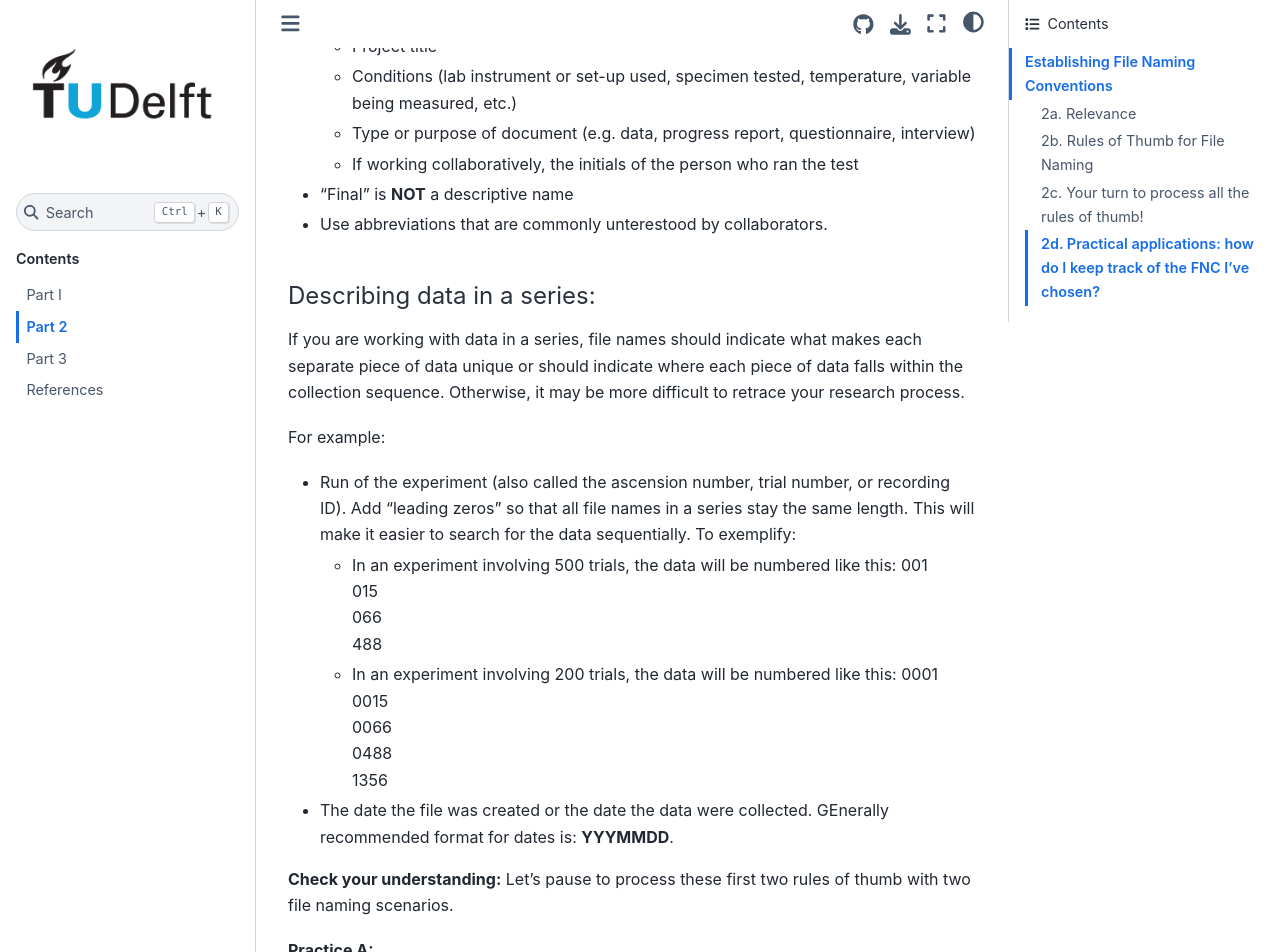
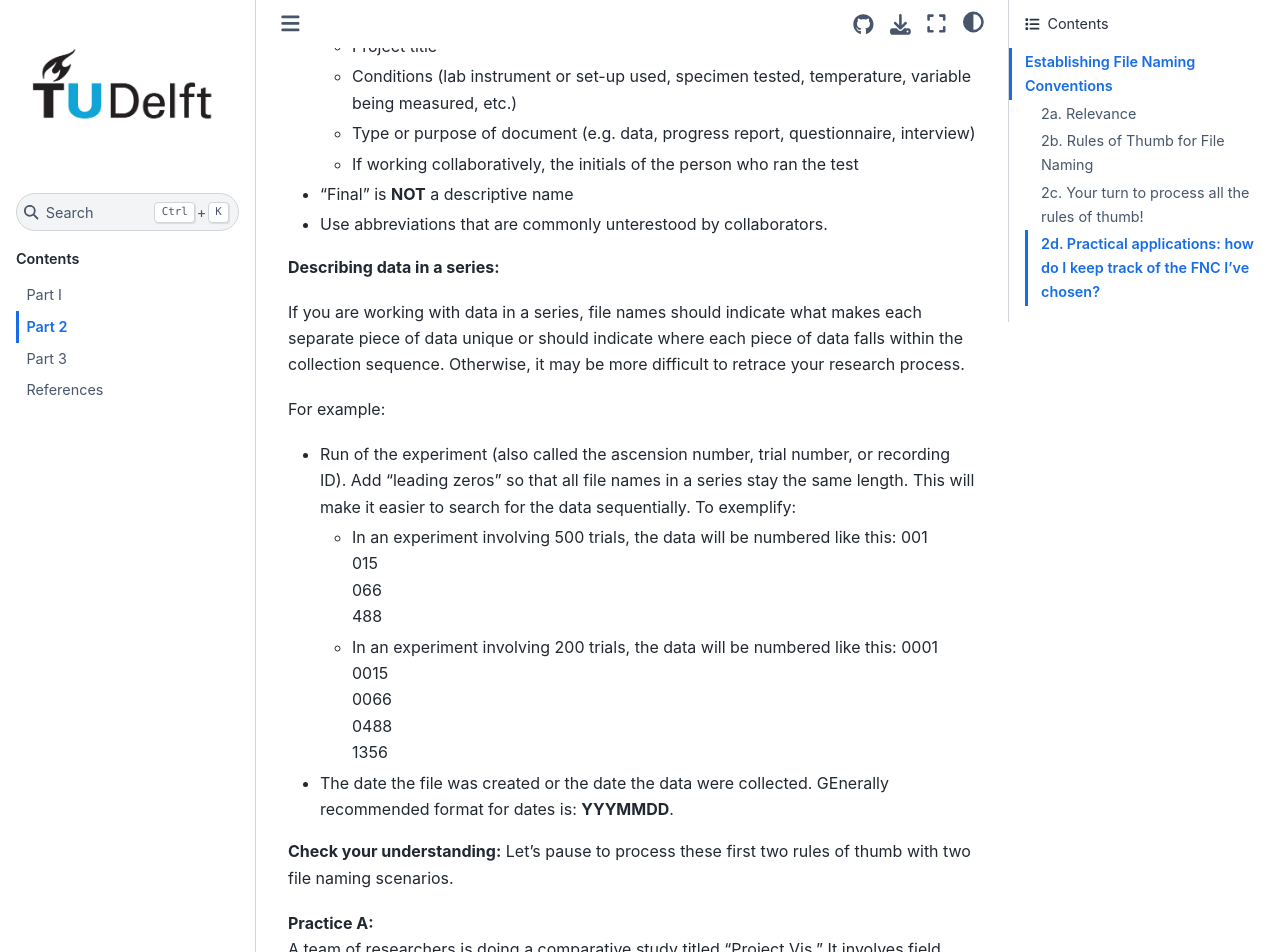
Before and after one commit to Enielen/files-and-folders, a Jupyter Book: the page built from book/part2/part2.md, in a window 1280 px wide and 1400 px high, scrolled down 1490 px. Shown: the top 952 px of the window. Built offline with Jupyter Book 1.0.4 settings and Sphinx 7.4.7 and the Sphinx Book theme 1.1.4, drawn with Linux system fonts in a browser that asks for light colours; comment, search, counter and statistics services are not loaded; some of the changed text lies outside the part shown.

Commit message:
finished part 1 and 2

```diff
--- a/book/part2/part2.md
+++ b/book/part2/part2.md
@@ -42,7 +42,7 @@
 - "Final" is <b>NOT</b> a descriptive name
 - Use abbreviations that are commonly unterestood by collaborators.
 
-#### Describing data in a series:
+<b>Describing data in a series:</b>
 
 If you are working with data in a series, file names should indicate what makes each separate piece of data unique or should indicate where each piece of data falls within the collection sequence. Otherwise, it may be more difficult to retrace your research process.
 
@@ -66,23 +66,42 @@
 <b>Check your understanding:</b>
 Let’s pause to process these first two rules of thumb with two file naming scenarios.
 
+<style>
+.responsive-iframe {
+    position: relative;
+    width: 100%;
+    overflow: hidden;
+    padding-top: 58.5%; /* Adjust this value based on the aspect ratio (height/width * 100) */
+}
+.responsive-iframe iframe {
+    position: absolute;
+    top: 0;
+    left: 0;
+    width: 100%;
+    height: 100%;
+    border: 0;
+}
+</style>
+
 <b>Practice A:</b><br>
 A team of researchers is doing a comparative study titled “Project Vis.” It involves field observations of fish in the Netherlands at different locations and times. They establish this FNC for the datasets they'll collect in the field:
 
 <b>[Project name]_[location of data collection]_[date collected]_[initials of the researcher].file type</b>
 
-<iframe src="https://tudelft.h5p.com/content/1292355873998431047/embed" aria-label="MC Example 1" width="1088" height="637" frameborder="0" allowfullscreen="allowfullscreen" allow="autoplay *; geolocation *; microphone *; camera *; midi *; encrypted-media *"></iframe><script src="https://tudelft.h5p.com/js/h5p-resizer.js" charset="UTF-8"></script>
+<div class="responsive-iframe">
+  <iframe src="https://tudelft.h5p.com/content/1292355873998431047/embed" aria-label="Practice_A"  allowfullscreen="allowfullscreen" allow="autoplay *; geolocation *; microphone *; camera *; midi *; encrypted-media *"></iframe>
+</div>
 <script src="https://tudelft.h5p.com/js/h5p-resizer.js" charset="UTF-8"></script>
+
 
 <b>Practice B:</b><br>
 Practice applying the first two file naming rules of thumb to a research scenario.
-
-<iframe src="https://tudelft.h5p.com/content/1292336852411897787/embed" aria-label="MC Example 1" width="1088" height="637" frameborder="0" allowfullscreen="allowfullscreen" allow="autoplay *; geolocation *; microphone *; camera *; midi *; encrypted-media *"></iframe><script src="https://tudelft.h5p.com/js/h5p-resizer.js" charset="UTF-8"></script>
+<div class="responsive-iframe">
+  <iframe src="https://tudelft.h5p.com/content/1292336852411897787/embed" aria-label="Practice_B"  allowfullscreen="allowfullscreen" allow="autoplay *; geolocation *; microphone *; camera *; midi *; encrypted-media *"></iframe>
+</div>
 <script src="https://tudelft.h5p.com/js/h5p-resizer.js" charset="UTF-8"></script>
 
-#### #3 Further recommendations for your File Naming Convention:
-
-<b>Keep file names short</b><br>
+#### #3 Keep file names short
 - Try to limit names to 32 characters or less. Shorter names are easier to quickly scan to know what the file is. For a visual:
 <center>
 <div style="border: 2px solid #4CAF50; padding: 10px; background-color: #ccff99; border-radius: 10px; display: inline-block; font-weight: bold; font-size: 16px; color: #000;">
@@ -105,15 +124,34 @@
   .&, *%#;()!@$^~'{}[]?<>
 </div></center>
 
-<b>Versioning matters: Track versions of your work</b>
+#### #6 Versioning matters: Track versions of your work
+
+<style>
+  td.image-cell {
+    width: 30%; /* Sets the image cell to 30% of the table width */
+    vertical-align: top; /* Aligns the image to the top */
+  }
+
+  td.text-cell {
+    width: 70%; /* Sets the text cell to 70% of the table width */
+    vertical-align: top; /* Aligns the text to the top */
+    padding-left: 20px; /* Optional: Adds some spacing between image and text */
+  }
+
+  img {
+    width: 100%; /* Ensures the image fills the 30% width of its cell */
+    height: auto; /* Maintains the aspect ratio of the image */
+    display: block;
+  }
+</style>
 
 <table>
   <tr>
-    <td>
-      <img src="../figures/2B_why_versioning_matters.png" alt="Why versioning Matters" width="200"/>
+    <td class="image-cell">
+      <img src="../figures/2B_why_versioning_matters.png" alt="Why versioning Matters"/>
       <p style="font-size: small;"><em>"Why versioning matters" by TU Delft Library - Education Support is licensed under <a href="https://creativecommons.org/licenses/by/4.0/">CC BY 4.0</a></em></p>
     </td>
-    <td>
+    <td class="text-cell">
       <p>Sometimes you may need to keep track of multiple versions or revisions of the same file.<br><br>Without a clear system for versioning, you might forget which version is which (see graphic). This could lead to unfortunate mistakes. For example, for a big class assignment you might submit "Reallyfinal.doc", when you meant to turn in "Finalfinal.doc".</p>
     </td>
   </tr>
@@ -129,18 +167,28 @@
 
 You just learned basic rules of thumb for developing an FNC. Now, take a few minutes to practice applying basic file naming guidelines to three new scenarios.
 
-<iframe src="https://tudelft.h5p.com/content/1292338726732494147/embed" aria-label="MC Example 1" width="1088" height="637" frameborder="0" allowfullscreen="allowfullscreen" allow="autoplay *; geolocation *; microphone *; camera *; midi *; encrypted-media *"></iframe><script src="https://tudelft.h5p.com/js/h5p-resizer.js" charset="UTF-8"></script>
+<div class="responsive-iframe">
+<iframe src="https://tudelft.h5p.com/content/1292338726732494147/embed" aria-label="Scenario_1" allowfullscreen="allowfullscreen" allow="autoplay *; geolocation *; microphone *; camera *; midi *; encrypted-media *"></iframe>
+</div>
 <script src="https://tudelft.h5p.com/js/h5p-resizer.js" charset="UTF-8"></script>
 
-<iframe src="https://tudelft.h5p.com/content/1292338765754228157/embed" aria-label="MC Example 1" width="1088" height="637" frameborder="0" allowfullscreen="allowfullscreen" allow="autoplay *; geolocation *; microphone *; camera *; midi *; encrypted-media *"></iframe><script src="https://tudelft.h5p.com/js/h5p-resizer.js" charset="UTF-8"></script>
+<br>
+
+<div class="responsive-iframe">
+<iframe src="https://tudelft.h5p.com/content/1292338765754228157/embed" aria-label="Scenario_2" allowfullscreen="allowfullscreen" allow="autoplay *; geolocation *; microphone *; camera *; midi *; encrypted-media *"></iframe>
+</div>
 <script src="https://tudelft.h5p.com/js/h5p-resizer.js" charset="UTF-8"></script>
 
-<iframe src="https://tudelft.h5p.com/content/1292339487820332487/embed" aria-label="MC Example 1" width="1088" height="637" frameborder="0" allowfullscreen="allowfullscreen" allow="autoplay *; geolocation *; microphone *; camera *; midi *; encrypted-media *"></iframe><script src="https://tudelft.h5p.com/js/h5p-resizer.js" charset="UTF-8"></script>
+<br>
+
+<div class="responsive-iframe">
+<iframe src="https://tudelft.h5p.com/content/1292339487820332487/embed" aria-label="Scenario_3" allowfullscreen="allowfullscreen" allow="autoplay *; geolocation *; microphone *; camera *; midi *; encrypted-media *"></iframe>
+</div>
 <script src="https://tudelft.h5p.com/js/h5p-resizer.js" charset="UTF-8"></script>
 
 ### 2d. Practical applications: how do I keep track of the FNC I've chosen?
 
-<style>
+<!-- <style>
   td.image-cell {
     width: 30%; /* Sets the image cell to 30% of the table width */
     vertical-align: top; /* Aligns the image to the top */
@@ -158,7 +206,7 @@
     height: auto; /* Maintains the aspect ratio of the image */
     display: block;
   }
-</style>
+</style> -->
 
 <table>
   <tr>
```
Also changed, not shown: other parts of book/part2/part2.md (+2 -2 lines).
